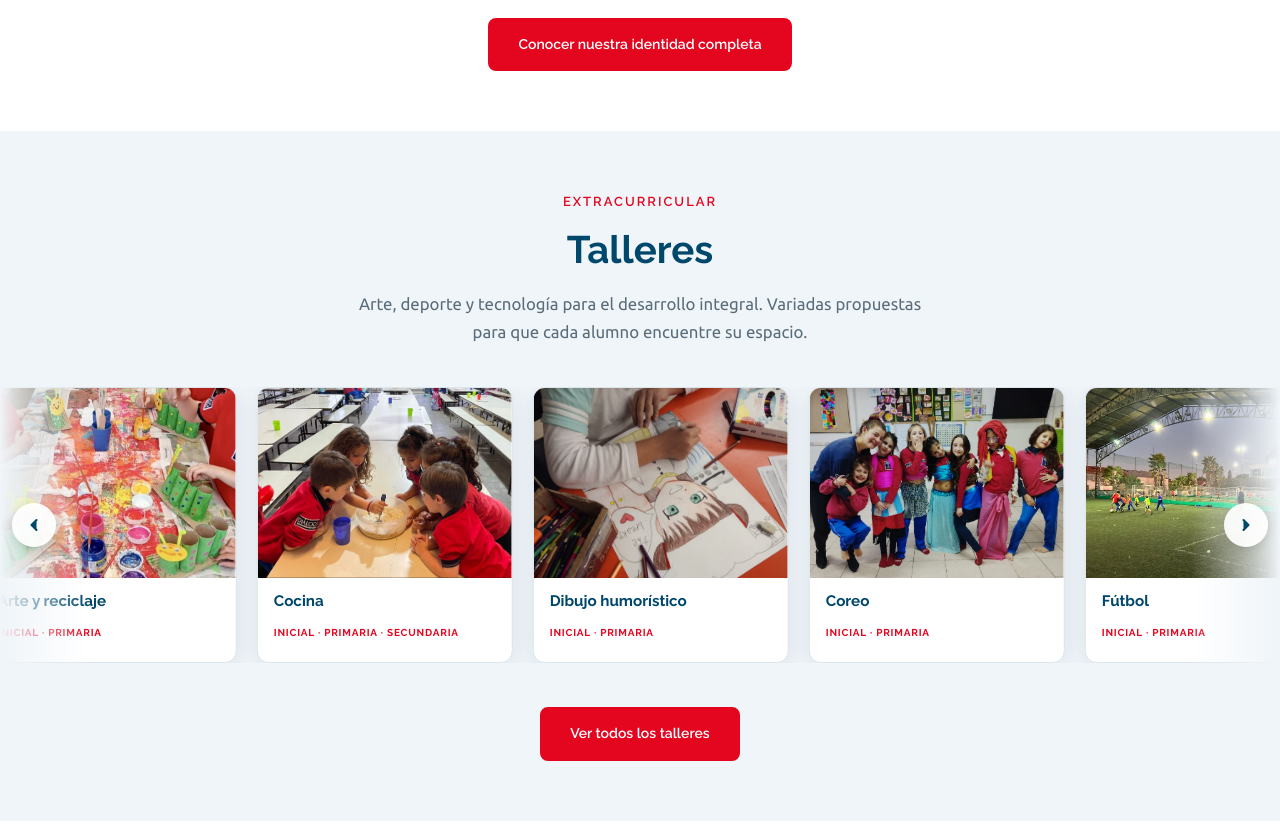
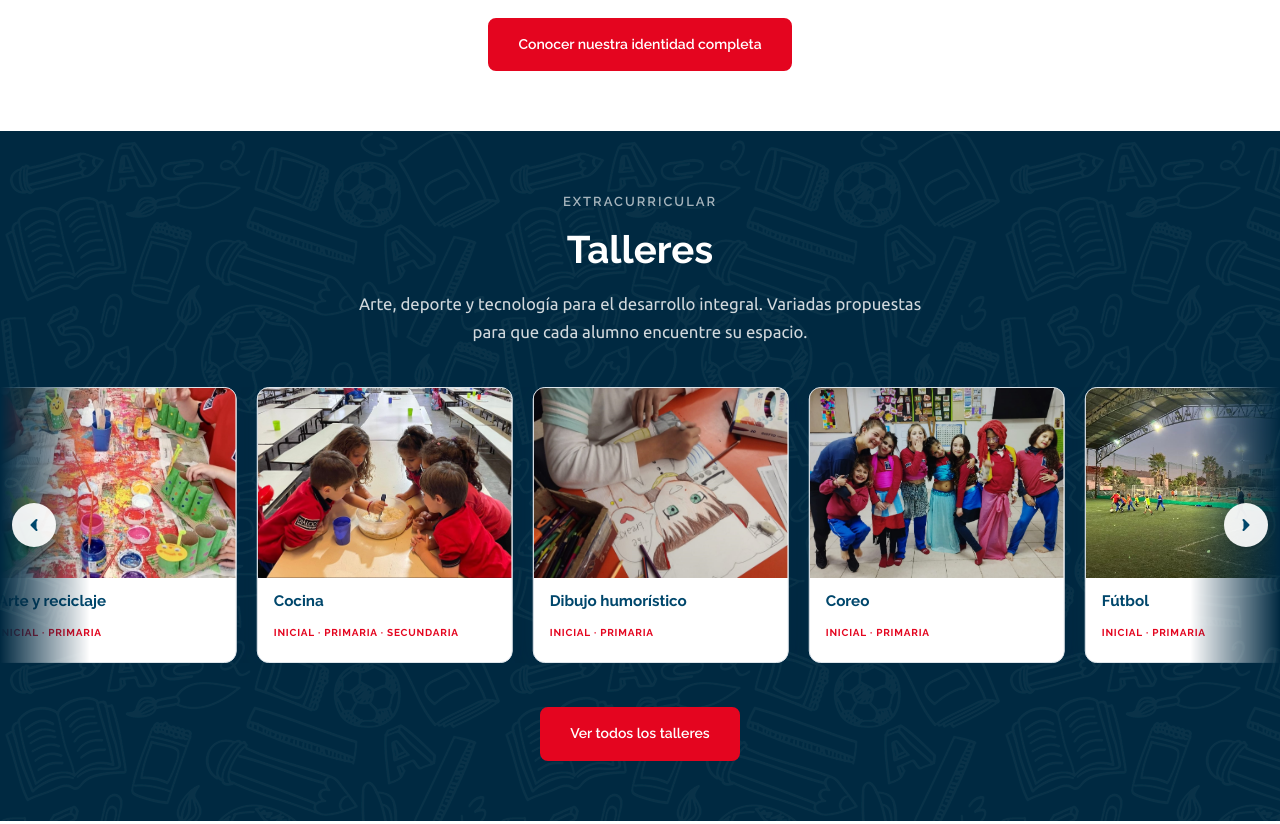
Before and after one commit to aulatechsc/sitioweb, a plain HTML site: page index.html in a window 1280 px wide. Shown: the part 4420-5244 px from the top of the page. Drawn offline with Linux system fonts and the light colour scheme.

Commit message:
Inicio: agregar fondo azul con motivo escolar en sección Talleres

```diff
--- a/index.html
+++ b/index.html
@@ -336,7 +336,7 @@
   </section>
 
   <!-- TALLERES CAROUSEL -->
-  <section class="section talleres bg-light" id="talleres">
+  <section class="section talleres" id="talleres" style="background-color:var(--primary);background-image:url('img/bkg-motivo.png');background-repeat:repeat;background-size:auto">
     <div class="container">
       <div class="section__header slide-up">
         <p class="section__eyebrow">Extracurricular</p>
--- a/styles.css
+++ b/styles.css
@@ -649,6 +649,10 @@
 }
 
 /* --- TALLERES CAROUSEL --- */
+.talleres .section__eyebrow { color: rgba(255,255,255,.65); }
+.talleres .section__title { color: #fff; }
+.talleres .section__desc { color: rgba(255,255,255,.82); }
+.talleres .link-arrow { color: rgba(255,255,255,.85); }
 .talleres-wrapper {
   position: relative;
 }
```
Also changed, not shown: img/bkg-motivo.png (added).
